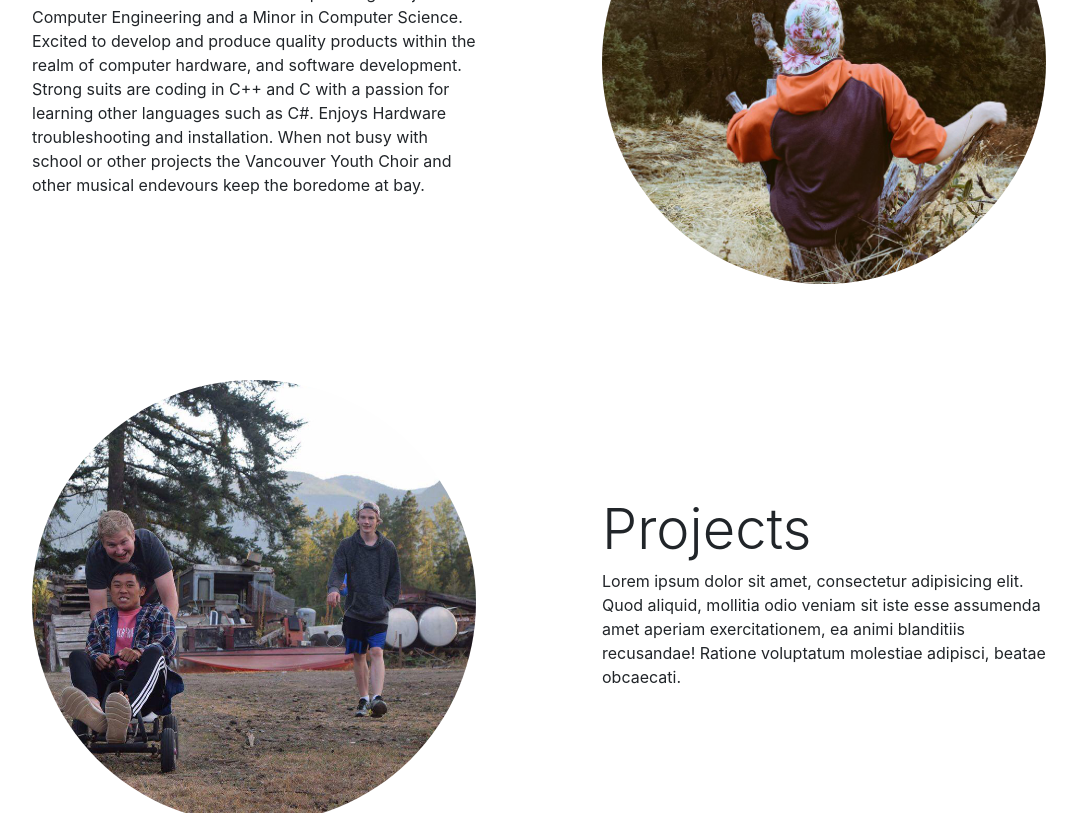
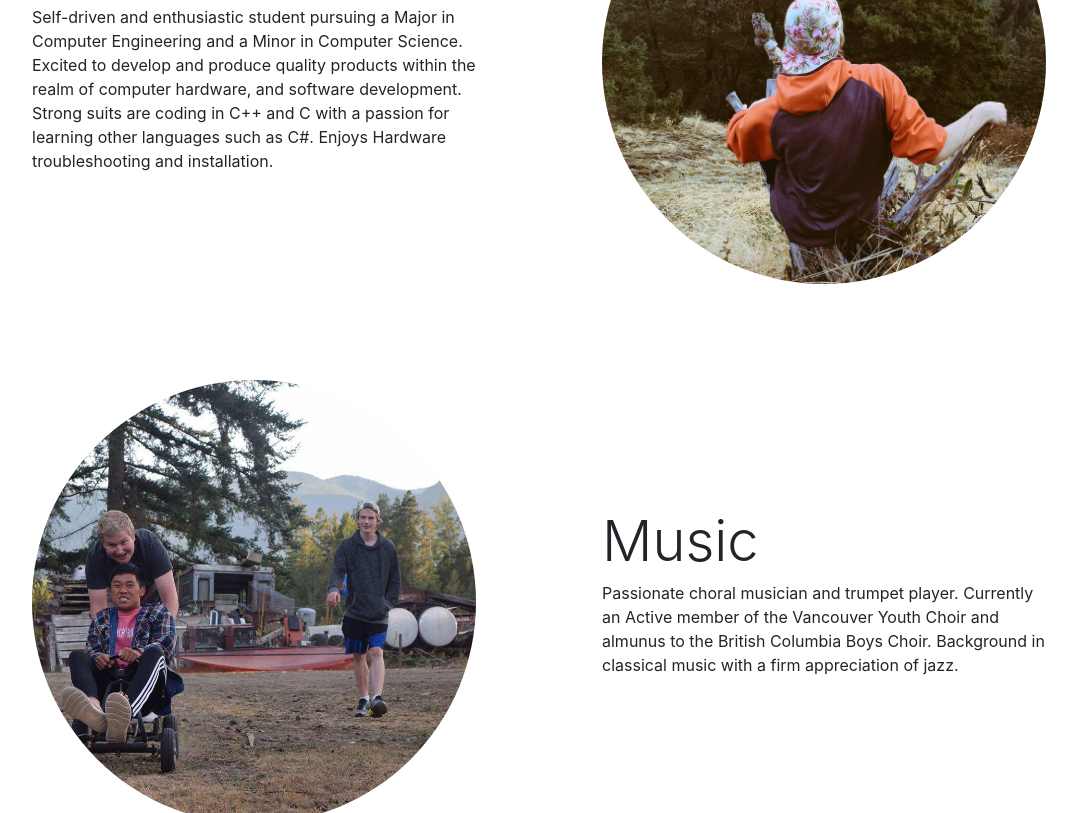
Before and after one commit to lgair/lgair-lgair.github.io, a website: page index.html in a window 1280 px wide. Shown: the part 767-1580 px from the top of the page, without its empty margins (101-1178 px from the left). Drawn offline with Linux system fonts and the light colour scheme.

Commit message:
Text Changes

```diff
--- a/index.html
+++ b/index.html
@@ -88,7 +88,7 @@
           <div class="col-md-6 order-1">
             <div class="p-5">
               <h2 class="display-4">About Me</h2>
-              <p>Self-driven and enthusiastic student pursuing a Jajor in Computer Engineering and a Minor in Computer Science. Excited to develop and produce quality products within the realm of computer hardware, and software development. Strong suits are coding in C++ and C with a passion for learning other languages such as C#. Enjoys Hardware troubleshooting and installation. When not busy with school or other projects the Vancouver Youth Choir and other musical endevours keep the boredome at bay.</p>
+              <p>Self-driven and enthusiastic student pursuing a Major in Computer Engineering and a Minor in Computer Science. Excited to develop and produce quality products within the realm of computer hardware, and software development. Strong suits are coding in C++ and C with a passion for learning other languages such as C#. Enjoys Hardware troubleshooting and installation.</p>
             </div>
           </div>
         </div>
@@ -105,8 +105,8 @@
           </div>
           <div class="col-md-6">
             <div class="p-5">
-              <h2 class="display-4">Projects</h2>
-              <p>Lorem ipsum dolor sit amet, consectetur adipisicing elit. Quod aliquid, mollitia odio veniam sit iste esse assumenda amet aperiam exercitationem, ea animi blanditiis recusandae! Ratione voluptatum molestiae adipisci, beatae obcaecati.</p>
+              <h2 class="display-4">Music</h2>
+              <p>Passionate choral musician and trumpet player. Currently an Active member of the Vancouver Youth Choir and almunus to the British Columbia Boys Choir. Background in classical music with a firm appreciation of jazz.</p>
             </div>
           </div>
         </div>
@@ -118,13 +118,13 @@
         <div class="row align-items-center">
           <div class="col-md-6 order-2">
             <div class="p-5">
-              <img class="img-fluid rounded-circle" src="Images/IMG_6172.jpg" alt="">
+              <img class="img-fluid rounded-circle" src="Images/BOOP.jpg" alt="">
             </div>
           </div>
           <div class="col-md-6 order-1">
             <div class="p-5">
               <h2 class="display-4">Experience</h2>
-              <p>While I don't currently have any industry experience as I am seeking for my first work term, I am excited to apply what I have learned from my previous jobs. Having been a camp counselor over the course of the past 3 summers etc etc.</p>
+              <p>Three Years of camp counselling experience has brought a better understanding of teamwork and hardship.</p>
             </div>
           </div>
         </div>
```
Also changed, not shown: Images/BOOP.JPG (renamed from Images/IMG_6172.JPG).
